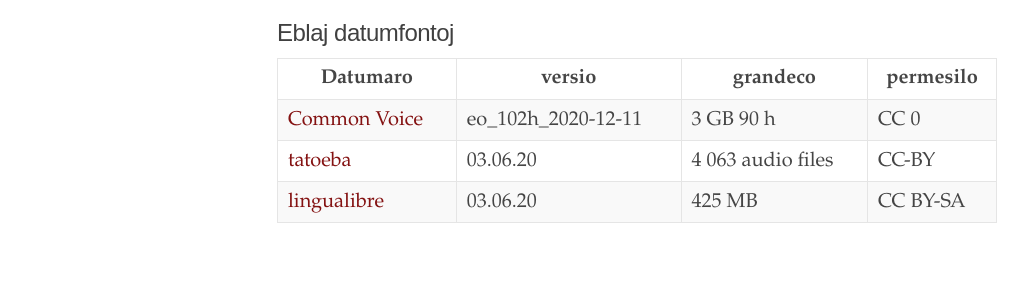
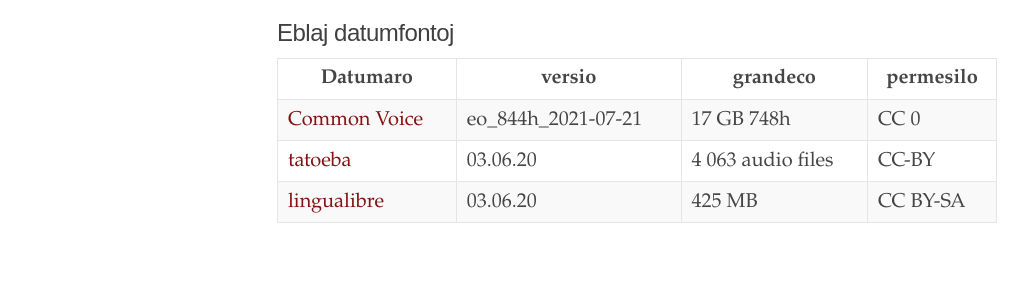
Before and after one commit to parolteknologio/parolteknologio.github.io, a Jekyll site: the page built from deepspeech.md, in a window 1280 px wide. Shown: the part 1256-1556 px from the top of the page, without its empty margins (3-1031 px from the left). Built offline with Jekyll 4.4.1, drawn with Linux system fonts in a browser that asks for light colours.

Commit message:
Update deepspeech.md

```diff
--- a/deepspeech.md
+++ b/deepspeech.md
@@ -35,6 +35,6 @@ title: Uzeblaj sistemoj
 
 |Datumaro|versio|grandeco|permesilo|
 |--|--|--|--|
-|[Common Voice](https://voice.mozilla.org/eo/datasets)|eo_102h_2020-12-11|3 GB 90 h|CC 0|
+|[Common Voice](https://voice.mozilla.org/eo/datasets)|eo_844h_2021-07-21|17 GB 748h|CC 0|
 |[tatoeba](https://tatoeba.org/epo/sentences/search?query=&from=epo&to=none&user=&orphans=no&unapproved=no&has_audio=yes&tags=&list=&native=&trans_filter=limit&trans_to=und&trans_link=&trans_user=&trans_orphan=&trans_unapproved=&trans_has_audio=&sort=relevance&sort_reverse=)|03.06.20|4 063 audio files|CC-BY|
 |[lingualibre](https://lingualibre.org/wiki/Help:Download_from_LinguaLibre)|03.06.20|425 MB|CC BY-SA|
```
